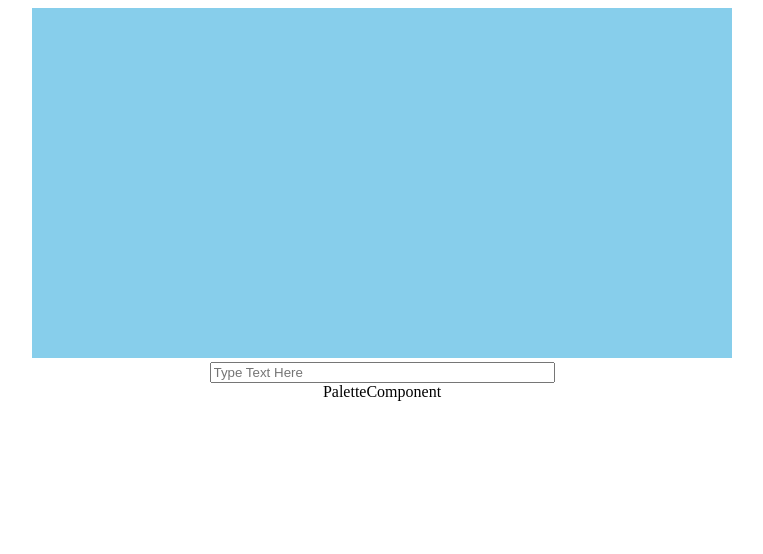
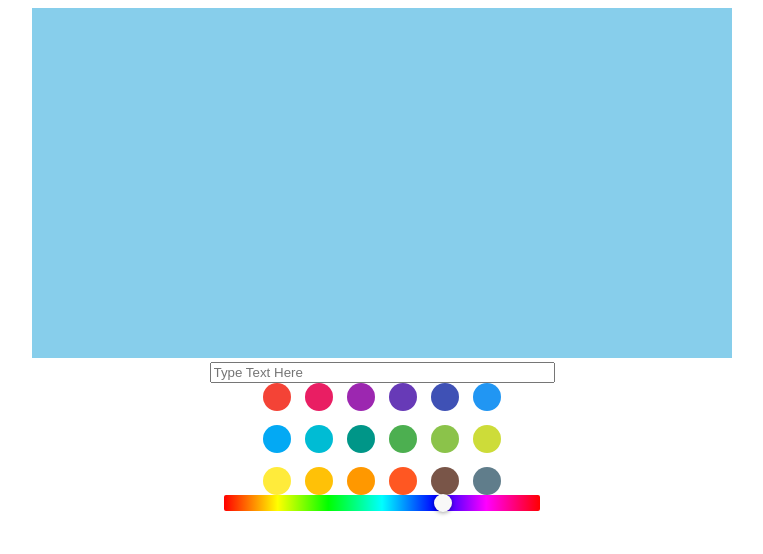
Before and after one commit to Ahnder/bannermaker-func-version, a React (Create React App) app: page / in a window 1280 px wide. Shown: the top 554 px of the page, without its empty margins (258-1021 px from the left). Built offline with nearby package versions, Linux system fonts and the light colour scheme.

Commit message:
palette init setting, Add css files

```diff
--- /dev/null
+++ b/src/components/PaletteComponent.css
@@ -0,0 +1,5 @@
+.paletteWrapper {
+  display: flex;
+  flex-direction: column;
+  align-items: center;
+}
--- a/src/components/PaletteComponent.js
+++ b/src/components/PaletteComponent.js
@@ -1,9 +1,17 @@
 import React from 'react';
+import './PaletteComponent.css';
+
+import { CirclePicker, HuePicker } from 'react-color';
 
 const PaletteComponent = () => {
   return (
-    <div>
-      <span>PaletteComponent</span>
+    <div className="paletteWrapper">
+      <div className="circlePicker">
+        <CirclePicker />
+      </div>
+      <div className="huePicker">
+        <HuePicker />
+      </div>
     </div>
   );
 };
```
Also changed, not shown: src/components/CanvasComponent.css (added), src/components/TextInputComponent.css (added).
